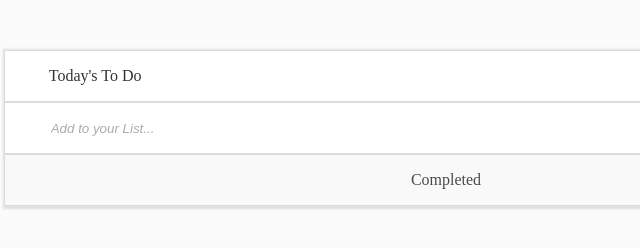
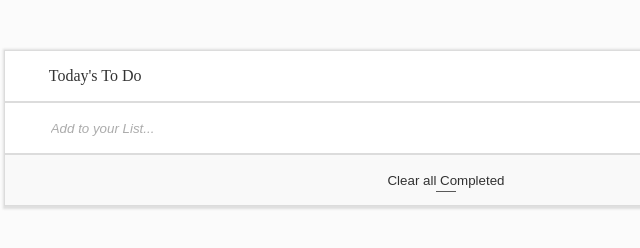
Before and after one commit to SimbaWANGU/To-Do-List, a website built with webpack: page src/index.html in a window 1280 px wide. Shown: the full height of the page, 194-834 px from the left. Built offline with nearby package versions, Linux system fonts and the light colour scheme.

Commit message:
Add completed status updates and delete completed functionality

```diff
--- a/src/index.js
+++ b/src/index.js
@@ -6,10 +6,11 @@ import Delete from './delete.png';
 import { taskArray } from './declarations.js';
 import {
   addTask,
-  deleteTask,
+  deleteTasks,
   editTask,
   deleteEditTask,
 } from './taskFunctionality.js';
+import statusUpdate from './statusUpdates.js';
 
 function component() {
   const toDo = document.getElementById('toDo');
@@ -77,8 +78,8 @@ function component() {
     checkBox.setAttribute('type', 'checkbox');
     checkBox.classList.add('checkbox');
 
-    checkBox.addEventListener('click', () => {
-      checkBox.nextElementSibling.classList.toggle('checkedTask');
+    checkBox.addEventListener('change', () => {
+      statusUpdate(checkBox, task);
     });
 
     const taskText = document.createElement('p');
@@ -136,13 +137,13 @@ function component() {
   const completed = document.createElement('div');
   completed.classList.add('completed');
 
-  const completedText = document.createElement('p');
-  completedText.classList.add('completedText');
-  completedText.innerText = 'Completed';
-  completed.appendChild(completedText);
+  const completedButton = document.createElement('button');
+  completedButton.classList.add('completedButton');
+  completedButton.innerText = 'Clear all Completed';
+  completed.appendChild(completedButton);
 
-  completed.addEventListener('click', () => {
-    deleteTask(j);
+  completedButton.addEventListener('click', () => {
+    deleteTasks(j);
   });
 
   toDo.appendChild(completed);
--- /dev/null
+++ b/src/statusUpdates.js
@@ -0,0 +1,8 @@
+const statusUpdate = (checkBox, task) => {
+  checkBox.nextElementSibling.classList.toggle('checkedTask');
+  const updateStorage = JSON.parse(localStorage.getItem('task'));
+  updateStorage[task.index - 1].completed = checkBox.checked;
+  localStorage.setItem('task', JSON.stringify(updateStorage));
+};
+
+export default statusUpdate;
--- a/src/style.css
+++ b/src/style.css
@@ -136,9 +136,35 @@ body {
   border: 1px solid gainsboro;
 }
 
-.completedText {
+.completedButton {
+  background: transparent;
+  position: relative;
+  border: none;
   margin: auto;
-  opacity: 0.7;
+  display: block;
+  outline: none;
+  transition: 0.3s;
+  padding: 4px 10px 4px 10px;
+  opacity: 0.8;
+}
+
+.completedButton::before {
+  content: '';
+  border-bottom: 1px solid black;
+  opacity: 0.8;
+  padding: 0 10px;
+  position: absolute;
+  bottom: 0;
+  left: 0;
+  right: 0;
+  margin: 0 auto;
+  width: 0;
+  transition: 0.3s;
+}
+
+.completedButton:hover::before {
+  width: 85%;
+  padding: 0;
 }
 
 .hide {
--- a/src/taskFunctionality.js
+++ b/src/taskFunctionality.js
@@ -11,7 +11,7 @@ const addTask = (addToList) => {
   }
 };
 
-const deleteTask = (j) => {
+const deleteTasks = (j) => {
   document.querySelectorAll('.checkbox').forEach((check) => {
     if (check.checked === false) {
       arr.push(check.nextElementSibling.innerText);
@@ -45,5 +45,5 @@ const deleteEditTask = (myImage4, j) => {
 };
 
 export {
-  addTask, deleteTask, editTask, deleteEditTask,
+  addTask, deleteTasks, editTask, deleteEditTask,
 };
```
Also changed, not shown: dist/main.js.
